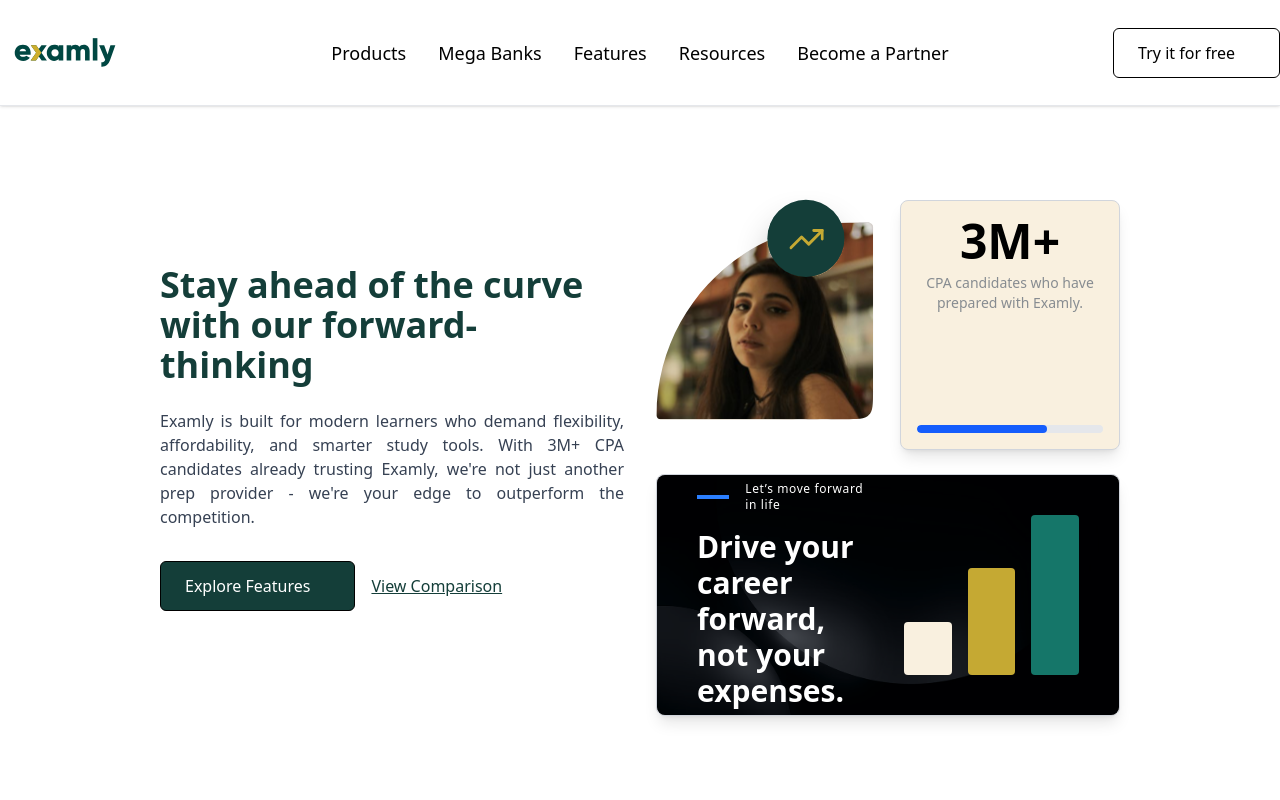
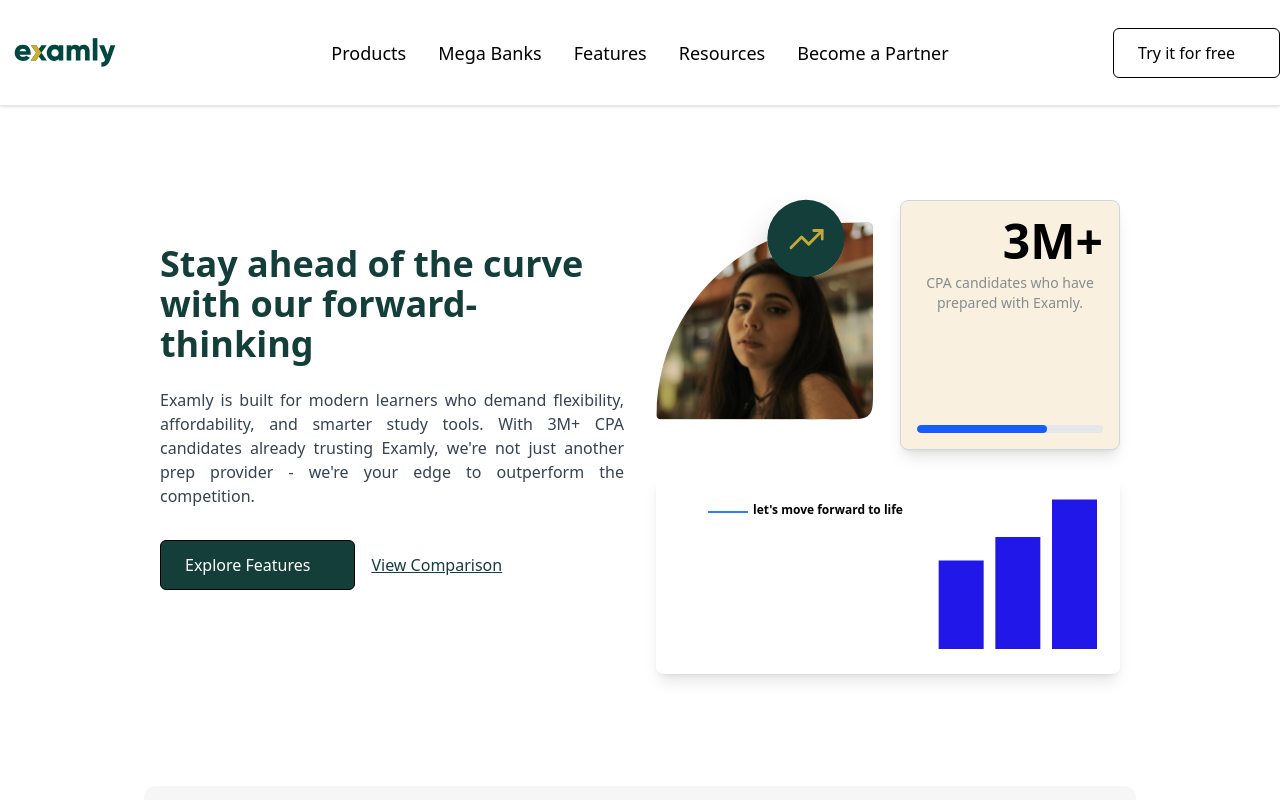
Before and after one commit to examlyone/examly-landing-web, a Next.js app: page / in a window 1280 px wide. Shown: the top 800 px of the page. Built offline with nearby package versions, Linux system fonts and the light colour scheme.

Commit message:
hero page

```diff
--- a/package.json
+++ b/package.json
@@ -15,6 +15,7 @@
     "phosphor-icons": "^1.4.2",
     "react": "19.1.0",
     "react-dom": "19.1.0",
+    "recharts": "^3.1.0",
     "swiper": "^11.2.10"
   },
   "devDependencies": {
@@ -22,6 +23,7 @@
     "@types/node": "^20",
     "@types/react": "^19",
     "@types/react-dom": "^19",
+    "@types/recharts": "^1.8.29",
     "tailwindcss": "^4",
     "typescript": "^5"
   }
--- a/src/components/home/hero-page.tsx
+++ b/src/components/home/hero-page.tsx
@@ -2,7 +2,8 @@
 import { Text } from "@/components/common/Text";
 import { Typography } from "@/components/common/Typography";
 import Image from "next/image";
-import { CardGroup } from "./cardgroup";
+// import { CardGroup } from "./cardgroup";
+import Practise from "./practise"; // Ensure this import matches the file structure
 
 export default function Home() {
   return (
@@ -37,8 +38,8 @@
                 className="w-full h-auto max-w-[300px]"
               />
             </div>
-            <div className="flex flex-col justify-between bg-[#F9F0DF] p-4 border border-gray-300 rounded-lg shadow-lg h-[250px] md:mt-10">
-              <div className="flex flex-col items-center">
+            <div className="flex flex-col justify-between bg-[#F9F0DF] p-4 border border-gray-300 rounded-lg align-items:end shadow-lg h-[250px] md:mt-10">
+              <div className="flex flex-col items-end">
                 <Text variant="h1" className="text-[#143E39] text-4xl md:text-5xl font-bold mb-2">
                   3M+
                 </Text>
@@ -53,10 +54,11 @@
               </div>
             </div>
             <div className="sm:col-span-2">
-              <CardGroup
+              <Practise />
+              {/* <CardGroup
                 title="Let’s move forward in life"
                 description="Drive your career forward, not your expenses."
-              />
+              /> */}
             </div>
           </div>
         </div>
--- /dev/null
+++ b/src/components/home/practise.tsx
@@ -0,0 +1,55 @@
+import React from 'react'
+import { Typography } from '../common/Typography'
+import { BarChart, Bar, ResponsiveContainer } from 'recharts';
+
+const data = [
+    {
+        name: 'Page E',
+        uv: 1890,
+        pv: 4800,
+        amt: 2181,
+    },
+    {
+        name: 'Page F',
+        uv: 2390,
+        pv: 3800,
+        amt: 2500,
+    },
+    {
+        name: 'Page G',
+        uv: 3190,
+        pv: 4000,
+        amt: 2100,
+    },
+];
+
+
+const practise = () => {
+    return (
+        <div className='container mx-auto py-5 px-3 h-[200px] bg-[url("/bg.png")] bg-cover bg-center  rounded-lg shadow-lg'>
+            <div className=' flex flex-col-2 items-center justify-center gap-10 text-center h-full'>
+                <div className="w-1/2 flex flex-col items-center justify-center ">
+                    <div className='flex sm:items-center justify-center mb-6 ml-15'>
+                        <span className='w-10 h-0.5 mb-1 bg-blue-500 '></span><Typography variant="h5" className='text-[10px] md:text-[12px] sm:whitespace-nowrap text-black font-semibold w-40'>
+                            let's move forward to life</Typography>
+                    </div>
+                    <div className='sm:flex sm:items-center sm:justify-center'>
+                        <Typography variant="caption" className='text-[15px] md:text-[20px] lg:text-2xl sm:ml-10 text-white w-50'>
+                            Drive your career forward, not your expenses.
+                        </Typography>
+                    </div>
+                </div>
+                <div className='w-1/2 h-full'>
+
+                    <ResponsiveContainer width="100%" height="100%">
+                        <BarChart width={100} height={100} data={data}>
+                            <Bar dataKey="uv" fill="#2117e9ff" />
+                        </BarChart>
+                    </ResponsiveContainer>
+                </div>
+            </div>
+        </div>
+    )
+}
+
+export default practise
```
Also changed, not shown: 1 other file (tests, documents, lock files or other folders).
